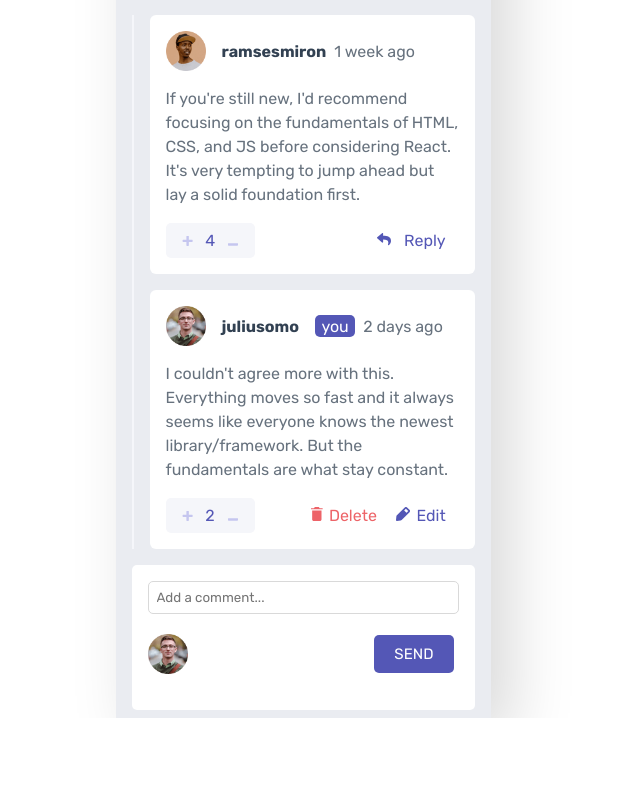
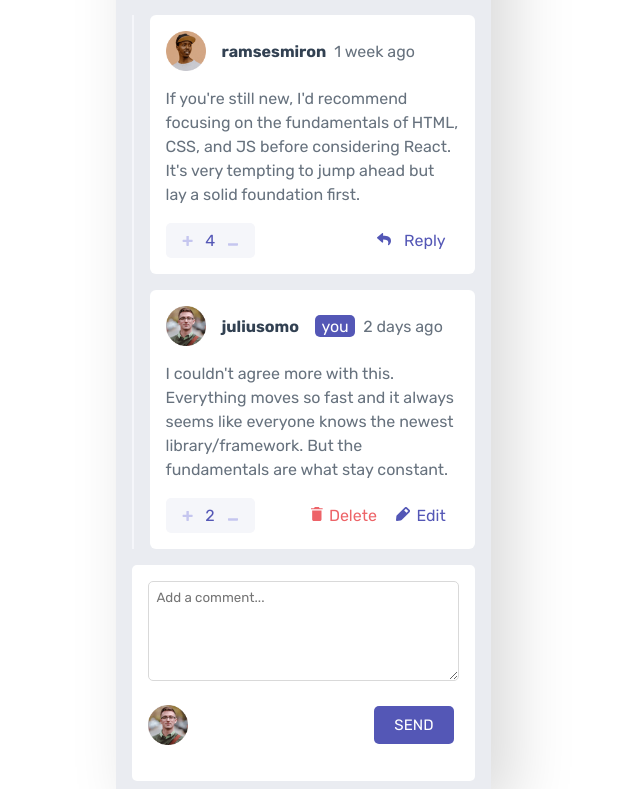
Before and after one commit to IpieA/interactive-comment-app, a React (Create React App) app: page / in a window 1280 px wide. Shown: the part 583-1372 px from the top of the page, without its empty margins (337-977 px from the left). Before the commit the page ends 1301 px from the top, so only its background shows below. Built offline with nearby package versions, Linux system fonts and the light colour scheme.

Commit message:
Changed input tags to textareas, made made few edits

```diff
--- a/src/components/AddComment.js
+++ b/src/components/AddComment.js
@@ -37,14 +37,13 @@ const AddComment = ( { onAddComment } ) => {
 
   return (
     <div className="add-comment-container">
-        <input
+        <textarea
           type="text"
-          id=""
-          name=""
+          className="add-comment-textarea"
           placeholder="Add a comment..."
           value={comment}
           onChange={handleInputChange}
-        />
+        ></textarea>
       <div className='send-comment-container'>
         <img className='user-image' src={data.currentUser.image.png} alt="" />
         <Button
--- a/src/components/Comment.js
+++ b/src/components/Comment.js
@@ -44,6 +44,7 @@ const Comment = ( {comment, onDelete, onSave} ) => {
     }
 
     setReplies([...replies, newReply]);
+    setShowReplyForm(false);
   };
 
   const handleReplyButtonClick = () => {
@@ -88,12 +89,13 @@ const Comment = ( {comment, onDelete, onSave} ) => {
           <span className="date-posted">{comment.createdAt}</span>
         </div>
         {isEditing ? (
-          <div>
-            <input
+          <div className="edit-input-container">
+            <textarea
+              className="edit-textarea"
               type="text"
               value={editedComment}
               onChange={handleInputChange}
-            />
+            ></textarea>
             <Button
               text={"UPDATE"}
               handleOnClick={handleSave}
--- a/src/components/ReplyForm.js
+++ b/src/components/ReplyForm.js
@@ -20,14 +20,13 @@ const ReplyForm = ( {submitReply} ) => {
   return (
     <div className="reply-form">
         <img className='user-image' src={data.currentUser.image.png} alt="user image" />
-        <input
+        <textarea
           type="text"
-          id=""
-          name=""
+          className="reply-textarea"
           placeholder="Reply..."
           value={replyContent}
           onChange={handleInputChange}
-        />
+        ></textarea>
         <Button
             text={"SEND"}
             handleOnClick={handleReplySubmit}
--- a/src/index.css
+++ b/src/index.css
@@ -123,12 +123,13 @@ body {
   border-radius: 5px;
 }
 
-.add-comment-container input[type="text"] {
+.add-comment-textarea {
   width: 100%;
   padding: 0.5rem;
   border: 1px solid #d9d9d9;
   border-radius: 5px;
   background: none;
+  min-height: 100px;
 }
 
 .send-comment-container{
@@ -141,11 +142,12 @@ body {
 .reply-form{
   display: flex;
 }
-.reply-form input[type="text"] {
+.reply-textarea {
   padding: 0.5rem;
   border: 1px solid #d9d9d9;
   border-radius: 5px;
   background: none;
+  min-height: 100px;
 }
 
 .edit-delete-container{
@@ -192,7 +194,6 @@ body {
   border-radius: 5px;
   padding: 1.5rem;
   max-width: 320px;
-  /* text-align: center; */
   box-shadow: 0 2px 4px rgba(0, 0, 0, 0.1);
 }
 .delete-modal h2 {
@@ -211,3 +212,17 @@ body {
 .delete-modal button {
   padding: 1rem;
 }
+
+.edit-input-container{
+  display: flex;
+  justify-content: space-between;
+  margin: 1rem 0;
+}
+
+.edit-textarea{
+  padding: 0.5rem;
+  border: 1px solid #d9d9d9;
+  border-radius: 5px;
+  background: none;
+  min-height: 100px;
+}
```
